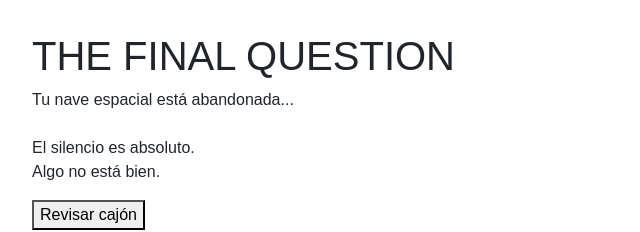
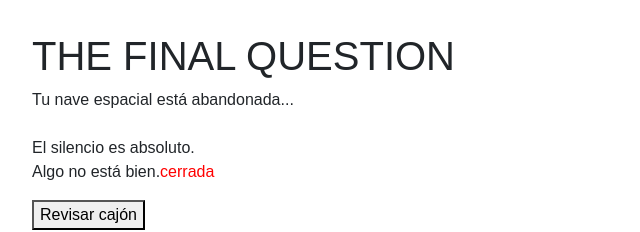
Before and after one commit to KeylorCalderon/final-question-interactive-text-game, a React (Vite) app: page / in a window 1280 px wide. Shown: the top 232 px of the page, without its empty margins (0-640 px from the left). Built offline with nearby package versions, Linux system fonts and the light colour scheme.

Commit message:
Minor adjusment on skip text system

```diff
--- a/src/components/Choices.jsx
+++ b/src/components/Choices.jsx
@@ -6,7 +6,7 @@ function Choices({ choices, onSelect, inventory, language, isTyping }) {
   }
 
   if (!choices.length) {
-    return <p>Fin de la historia.</p>;
+    return <p>---</p>;
   }
 
   return (
--- a/src/components/TypingText.jsx
+++ b/src/components/TypingText.jsx
@@ -50,7 +50,28 @@ function TypingText({
     }
   }, [skipTyping, text]);
 
-  return <span style={{ whiteSpace: "pre-line" }}>{displayedText}</span>;
+  function renderStyledText(text) {
+    const parts = text.split(/(<red>.*?<\/red>)/g);
+
+    return parts.map((part, index) => {
+      if (part.startsWith("<red>")) {
+        const content = part.replace(/<\/?red>/g, "");
+        return (
+          <span key={index} style={{ color: "red" }}>
+            {content}
+          </span>
+        );
+      }
+
+      return <span key={index}>{part}</span>;
+    });
+  }
+
+  return (
+    <span style={{ whiteSpace: "pre-line" }}>
+      {renderStyledText(displayedText)}
+    </span>
+  );
 }
 
 export default TypingText;
--- a/src/data.js
+++ b/src/data.js
@@ -2,8 +2,8 @@ export const scenes = {
   1: {
     id: 1,
     text: {
-          es: "Tu nave espacial está abandonada...\n\nEl silencio es absoluto.\nAlgo no está bien.",
-          en: "Your spaceship is abandoned...\n\nThe silence is absolute.\nSomething is not right."
+          es: "Tu nave espacial está abandonada...\n\nEl silencio es absoluto.\nAlgo no está bien.<red>cerrada</red>",
+          en: "Your spaceship is abandoned...\n\nThe silence is absolute.\nSomething is not right.<red>closedY61<<663/red>"
         },
     choices: [
       {
```
Also changed, not shown: src/components/Bracelet.jsx (added, +7 -0 lines).
